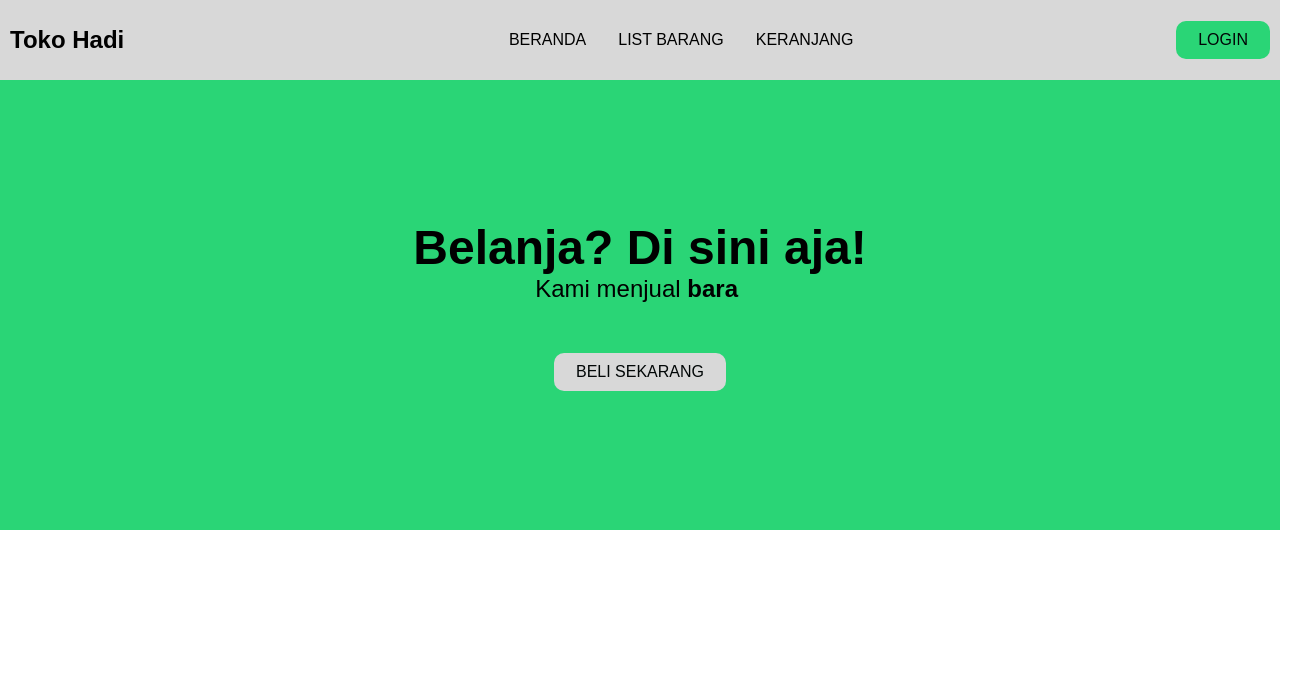
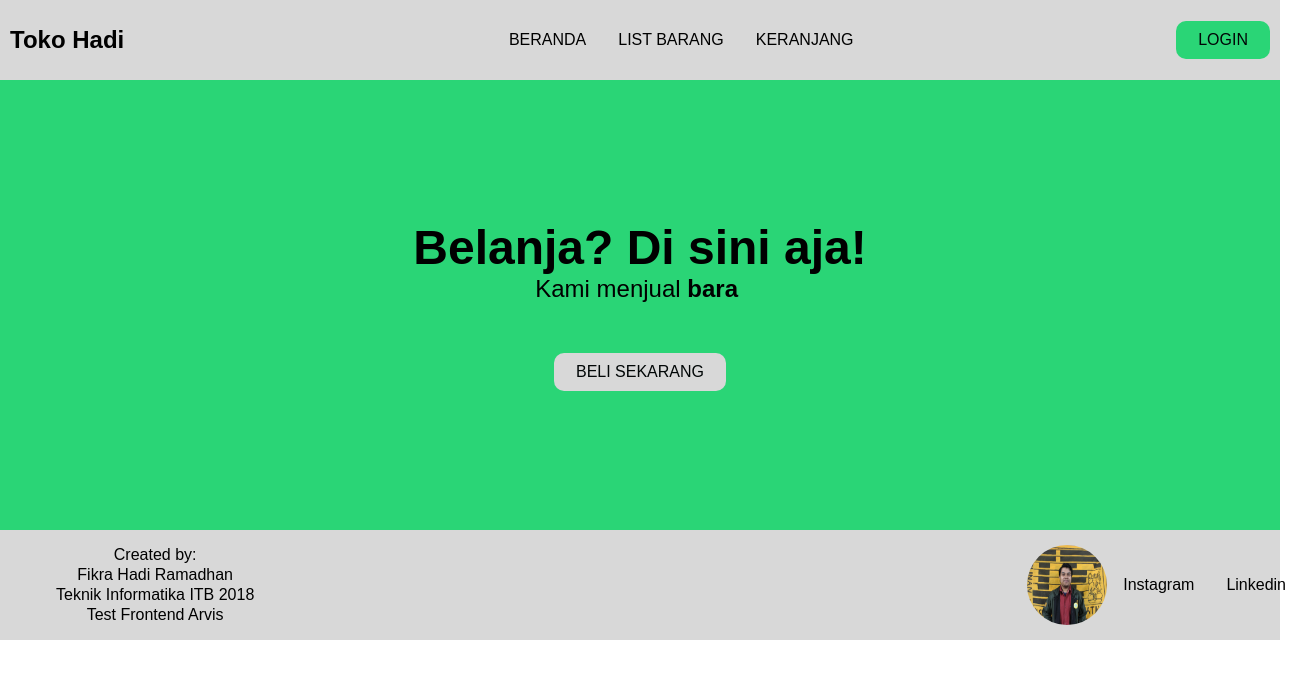
Before and after one commit to fikrahadi2/ArvisTestFEE, a React (Create React App) app: page / in a window 1280 px wide. Shown: the top 678 px of the page, 1302 px wide, since content can reach past the window. Built offline with nearby package versions, Linux system fonts and the light colour scheme.

Commit message:
Footer fix

```diff
--- a/src/components/Footer/FooterElements.js
+++ b/src/components/Footer/FooterElements.js
@@ -1,10 +1,8 @@
 import styled from 'styled-components'
-import { Link as LinkR } from 'react-router-dom'
-import { Link as LinkS } from 'react-scroll'
 
-export const Nav = styled.nav`
+export const FooterSection = styled.nav`
     background: #d8d8d8;
-    height: 80px;
+    height: 110px;
     display: flex;
     justify-content: center;
     align-items: center;
@@ -18,7 +16,7 @@ export const Nav = styled.nav`
     }
 `;
 
-export const NavbarContainer = styled.div`
+export const FooterContainer = styled.div`
     display: flex;
     justify-content: space-between;
     height: 80px;
@@ -27,36 +25,16 @@ export const NavbarContainer = styled.div`
     max-width: 1350px
 `;
 
-export const NavLogo = styled(LinkR)`
-    color: #000000;
-    justify-content: flex-start;
-    cursor: pointer;
-    font-size: 1.5rem;
+export const FooterPhoto = styled.img`
+    border-radius: 50%;
+    width: 80px;
+    height: 80px;
+`
+
+export const FooterMenu = styled.ul`
     display: flex;
     align-items: center;
-    margin-left: 10px;
-    font-weight: bold;
-    text-decoration: none;
-`
-
-export const MobileIcon = styled.div`
-    display: none;
-
-    @media screen and (max-width: 760px) {
-        display: block;
-        position: absolute;
-        top: 0;
-        right: 0;
-        transform: translate(-100%, 60%);
-        font-size: 1.8rem;
-        cursor: pointer;
-        color: #fff;
-    }
-`
-
-export const NavMenu = styled.ul`
-    display: flex;
-    align-items: center;
+    justify-content: flex-end;
     list-style: none;
     text-align: center;
     margin-right: -22px;
@@ -66,11 +44,12 @@ export const NavMenu = styled.ul`
     }
 `
 
-export const NavItem = styled.li`
+export const FooterItem = styled.li`
     height: 80px;
+    align-iitems: center;
 `
 
-export const NavLinks = styled(LinkS)`
+export const FooterLinks = styled.a`
     color: #000000;
     display: flex;
     align-items: center;
@@ -87,33 +66,25 @@ export const NavLinks = styled(LinkS)`
     }
 `
 
-export const NavBtn = styled.nav`
+export const FooterText = styled.p`
+    color: #000000;
+    display: flex;
+    align-items: center;
+    text-decoration: none;
+    padding: 0 1rem;
+    height: 100%;
+`
+
+export const FooterMenuText = styled.ul`
     display: flex;
     align-items: center;
     justify-content: flex-end;
-    margin-right: 10px;
+    flex-direction: column;
+    list-style: none;
+    text-align: center;
+    margin-right: -22px;
 
-    @media screen and (max-width: 768px) {
+    @media screen and (max-width:760px) {
         display: none;
     }
 `
-
-export const NavBtnLink = styled(LinkR)`
-    border-radius: 10px;
-    background: #2AD576;
-    white-space: nowrap;
-    padding: 10px 22px;
-    color: #010606;
-    font-size: 16px;
-    outline: none;
-    border: none;
-    cursor: pointer;
-    transition: all 0.2s ease-in-out;
-    text-decoration: none;
-
-    &:hover {
-        transition: all 0.2s ease-in-out;
-        background: #6AE2A0;
-        color: #010606;
-    }
-`
--- a/src/components/Footer/index.js
+++ b/src/components/Footer/index.js
@@ -1,36 +1,40 @@
 import React from 'react';
-import {Nav, NavbarContainer, NavLogo, MobileIcon, NavMenu, NavItem, NavLinks, NavBtn, NavBtnLink } from './NavbarElements';
-import {FaBars } from 'react-icons/fa';
+import {FooterSection, FooterContainer, FooterPhoto, FooterMenu, FooterItem, FooterLinks, FooterText, FooterMenuText} from './FooterElements';
 
-const Navbar = ({ toggle }) => {
+const Footer = ({ toggle }) => {
     return (
         <>
-            <Nav>
-                <NavbarContainer>
-                    <NavLogo to='/'>
-                        Toko Hadi
-                    </NavLogo>
-                    <MobileIcon onClick={toggle}>
-                        <FaBars />
-                    </MobileIcon>
-                    <NavMenu>
-                        <NavItem>
-                            <NavLinks to="beranda">BERANDA</NavLinks>
-                        </NavItem>
-                        <NavItem>
-                            <NavLinks to="list">LIST BARANG</NavLinks>
-                        </NavItem>
-                        <NavItem>
-                            <NavLinks to="cart">KERANJANG</NavLinks>
-                        </NavItem>
-                    </NavMenu>
-                    <NavBtn>
-                        <NavBtnLink to="/login">LOGIN</NavBtnLink>
-                    </NavBtn>
-                </NavbarContainer>
-            </Nav>
+            <FooterSection>
+                <FooterContainer>
+                    <FooterMenuText>
+                        <FooterItem>
+                            <FooterText>Created by:</FooterText>
+                        </FooterItem>
+                        <FooterItem>
+                            <FooterText>Fikra Hadi Ramadhan</FooterText>
+                        </FooterItem>
+                        <FooterItem>
+                            <FooterText>Teknik Informatika ITB 2018</FooterText>
+                        </FooterItem>
+                        <FooterItem>
+                            <FooterText>Test Frontend Arvis</FooterText>
+                        </FooterItem>
+                    </FooterMenuText>
+                    <FooterMenu>
+                        <FooterItem>
+                            <FooterPhoto alt="fotohadi" src="/Hadi.jpg"/>
+                        </FooterItem>
+                        <FooterItem>
+                            <FooterLinks href="https://instagram.com/fikrahadi" target="_blank">Instagram</FooterLinks>
+                        </FooterItem>
+                        <FooterItem>
+                            <FooterLinks href="https://www.linkedin.com/in/fikrahadi/" target="_blank">Linkedin</FooterLinks>
+                        </FooterItem>
+                    </FooterMenu>
+                </FooterContainer>
+            </FooterSection>
         </>
     )
 }
 
-export default Navbar;
+export default Footer;
--- a/src/pages/index.js
+++ b/src/pages/index.js
@@ -1,6 +1,7 @@
 import React, {useState} from 'react'
 import HomeSection from '../components/Home'
 import Navbar from '../components/Navbar'
+import Footer from '../components/Footer'
 
 const Home = () => {
     const [isOpen, setIsOpen] = useState(false)
@@ -13,6 +14,7 @@ const Home = () => {
         <>
             <Navbar toggle={toggle}/>
             <HomeSection />
+            <Footer toggle={toggle}/>
         </>
     )
 }
```
Also changed, not shown: public/Hadi.jpg (added).
